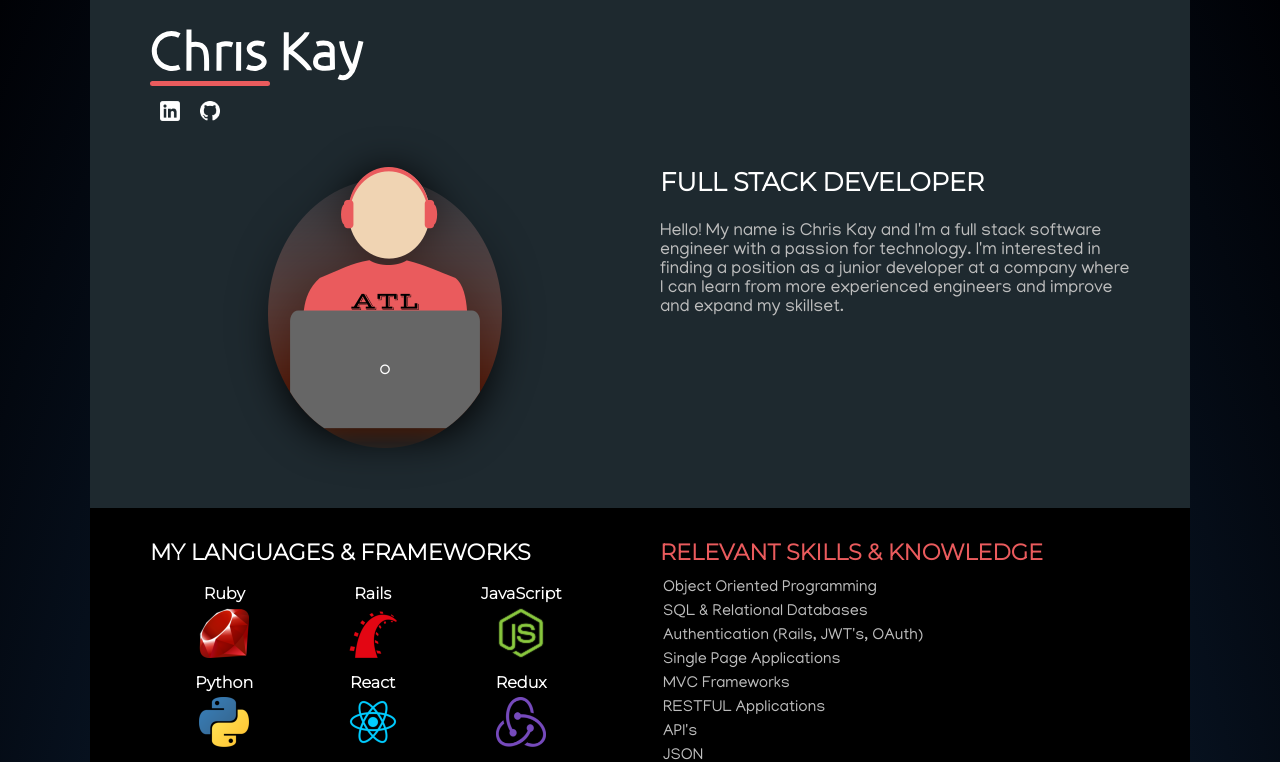
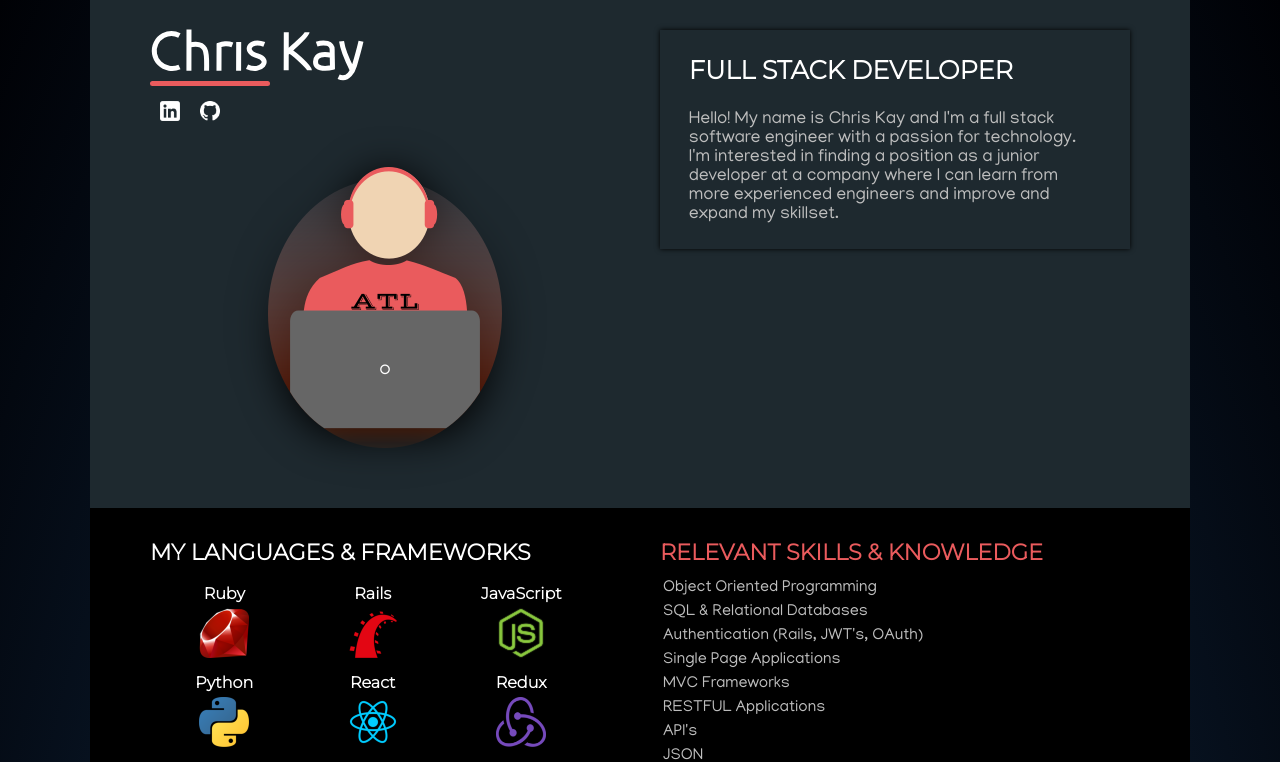
Before and after one commit to chriskay25/portfolio, a React (Create React App) app: page / in a window 1280 px wide. Shown: the top 762 px of the page. Built offline with nearby package versions, Linux system fonts and the light colour scheme.

Commit message:
Add a container for intro description

```diff
--- a/src/components/Intro.jsx
+++ b/src/components/Intro.jsx
@@ -30,6 +30,7 @@ const Intro = () => {
                 <Avatar />
             </Column>
             <Column>
+                <div className='description-container'>
                     <div className='intro-description'>
                         <motion.h2 initial='initial' animate='animated' variants={item} custom='3.3'>FULL STACK DEVELOPER</motion.h2>
                         <motion.p initial='initial' animate='animated' variants={item} custom='3.6'>
@@ -37,6 +38,7 @@ const Intro = () => {
                             I'm interested in finding a position as a junior developer at a company where I can learn from more experienced engineers and improve and expand my skillset.
                         </motion.p>
                     </div>
+                </div>
             </Column>
         </div>
     )
```
Lines whose indentation alone changed are shown as unchanged.
